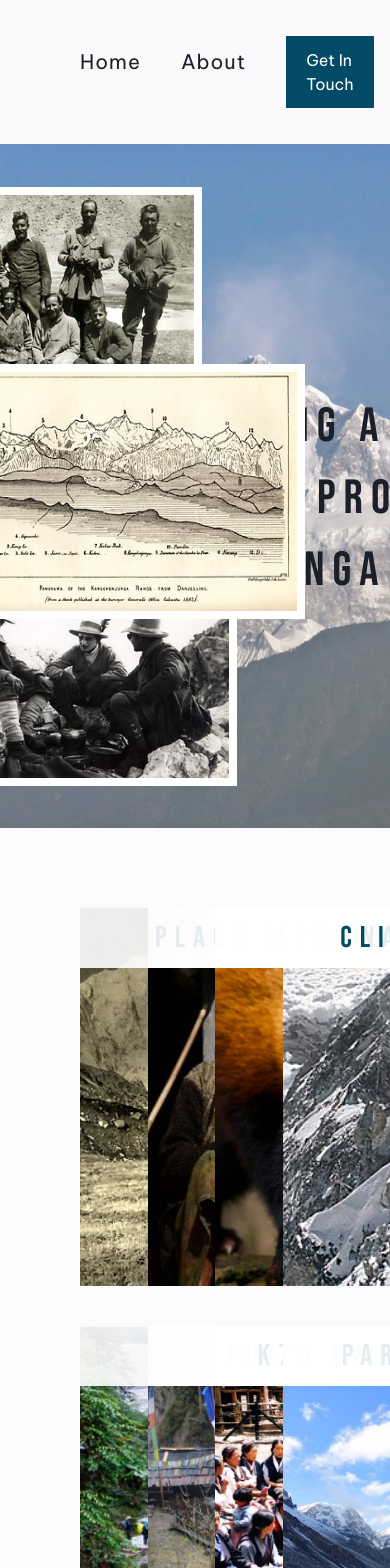
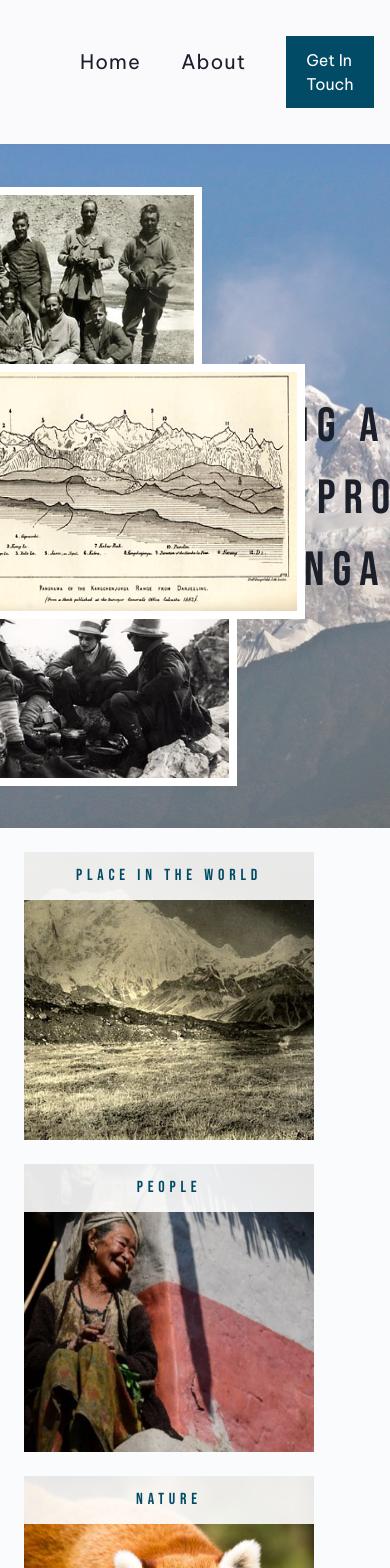
Before and after one commit to Mandalabs-LLC/K70-website, a Next.js app: page / in a window 390 px wide. Shown: the top 1568 px of the page. Built offline with nearby package versions, Linux system fonts and the light colour scheme.

Commit message:
Chore: refactor the whole app and make it a little responsive as per figma

```diff
--- a/src/app/layout.tsx
+++ b/src/app/layout.tsx
@@ -16,7 +16,6 @@ const beVietnamPro = Be_Vietnam_Pro({
   weight: ['400', '700'],
 });
 
-
 export const metadata: Metadata = {
   title: "K70",
   description: "70 years completion of climbing",
@@ -30,11 +29,18 @@ export default function RootLayout({
   return (
     <html lang="en">
       <body
-        className={`${bebasNeue.variable} ${beVietnamPro.className} antialiased`}
+        className={`${bebasNeue.variable} ${beVietnamPro.className} antialiased flex flex-col min-h-screen`}
       >
-        <Navbar/>
-        {children}
-        <Footer/>
+        {/* Navbar */}
+        <Navbar />
+
+        {/* Main content */}
+        <main className="flex-grow mt-[9rem]">
+          {children}
+        </main>
+
+        {/* Footer */}
+        <Footer />
       </body>
     </html>
   );
--- a/src/app/page.tsx
+++ b/src/app/page.tsx
@@ -1,11 +1,11 @@
-import GridSection from "@/components/Grid-section/GridSection";
-import Herosection from "@/components/Hero-section/Herosection";
+import GridSection from "@/components/GridSection/GridSection";
+import HeroSection from "@/components/HeroSection/HeroSection";
 
 export default function Home() {
   return (
-   <>
-   <Herosection/>
-   <GridSection/>
-   </>
+    <>
+      <HeroSection/>
+      <GridSection/>
+    </>
   );
 }
--- a/src/components/Grid-section/GridSection.tsx
+++ /dev/null
@@ -1,30 +0,0 @@
-import React, { FC } from 'react';
-import { gridData } from '@/data/grid-data';
-import Image from 'next/image';
-import Link from 'next/link';
-
-const GridSection: FC = () => {
-    return (
-        <div className='h-auto p-20 grid grid-cols-4 gap-10 space-10 mt-[9rem]'>
-            {
-                gridData.map((data, index: number) => (
-                    <div key={index} className='relative h-[378px] w-[410px] overflow-hidden'>
-                        <Link href={data.link}>
-                            <p className='absolute z-40 bebasNeue text-blue-dark uppercase text-3xl tracking-[0.5rem] text-center w-full bg-white bg-opacity-90 py-3 px-3'>
-                                {data.event}
-                            </p>
-                            <Image
-                                src={data.photo}
-                                alt="image"
-                                className='object-cover h-full w-full hover:scale-110 transition-transform duration-300 z-10'
-                            />
-                        </Link>
-                    </div>
-                ))
-            }
-        </div>
-
-    )
-}
-
-export default GridSection
--- /dev/null
+++ b/src/components/GridSection/GridSection.tsx
@@ -0,0 +1,20 @@
+import React, { FC } from 'react';
+import { gridData } from '@/data/gridData';
+import ImageCard from '@/components/ImageCard/ImageCard';
+
+const GridSection: FC = () => {
+    return (
+      <div className='h-auto p-6 md:p-20 grid grid-cols-1 md:grid-cols-2 xl:grid-cols-4 2xl:grid-cols-4 gap-6 md:gap-[30px]'>
+        {gridData.map((data, index: number) => (
+          <ImageCard
+            key={index}
+            title={data.event}
+            imageUrl={data.photo}
+            link={data.link}
+          />
+        ))}
+      </div>
+    );
+}
+
+export default GridSection;
--- a/src/components/Hero-section/Herosection.tsx
+++ b/src/components/HeroSection/HeroSection.tsx
@@ -4,11 +4,10 @@ import threepeople from '../../../public/images/threepeople.jpg';
 import group from '../../../public/images/group.jpg';
 import map from '../../../public/images/map.jpg';
 import background from '../../../public/images/background.jpg';
-// import K70_video from '../../../public/video/K70_video.mp4';
 
-const Herosection: FC = () => {
+const HeroSection: FC = () => {
     return (
-        <div className='relative h-[684px] top-[9rem]'>
+        <div className='relative h-[684px]'>
             <Image src={background} alt='K70_mountain' className='w-full h-full object-cover opacity-60' />
 
             {/* left section */}
@@ -29,4 +28,4 @@ const Herosection: FC = () => {
     )
 }
 
-export default Herosection
+export default HeroSection
--- /dev/null
+++ b/src/components/ImageCard/ImageCard.tsx
@@ -0,0 +1,28 @@
+import React, { FC } from 'react';
+import Image, { StaticImageData } from 'next/image';
+import Link from 'next/link';
+
+interface ImageCardProps {
+  title: string;
+  imageUrl: StaticImageData;
+  link: string;
+}
+
+const ImageCard: FC<ImageCardProps> = ({ title, imageUrl, link }) => {
+  return (
+    <div className='relative w-[290px] h-[288px] xl:w-[290px] xl:h-[288px] 2xl:w-[410px] 2xl:h-[378px] overflow-hidden'>
+      <Link href={link}>
+        <p className='absolute z-40 bebasNeue text-blue-dark uppercase xl:text-[28px] 2xl:text-[32px] tracking-[0.3rem] text-center w-full 2xl:h-[62px] xl:h-[58px] bg-white bg-opacity-90 py-3 px-3'>
+          {title}
+        </p>
+        <Image
+          src={imageUrl}
+          alt={title}
+          className='object-cover w-full h-full hover:scale-110 transition-transform duration-300 z-10'
+        />
+      </Link>
+    </div>
+  );
+}
+
+export default ImageCard;
--- a/src/data/grid-data.ts
+++ b/src/data/gridData.ts
@@ -16,7 +16,7 @@ interface GridItem {
 
 export const gridData: GridItem[] = [
     {
-        event: "place in world",
+        event: "place in the world",
         link: "#",
         photo: placeinworld
     },
```
Also changed, not shown: 1 other file (tests, documents, lock files or other folders).
